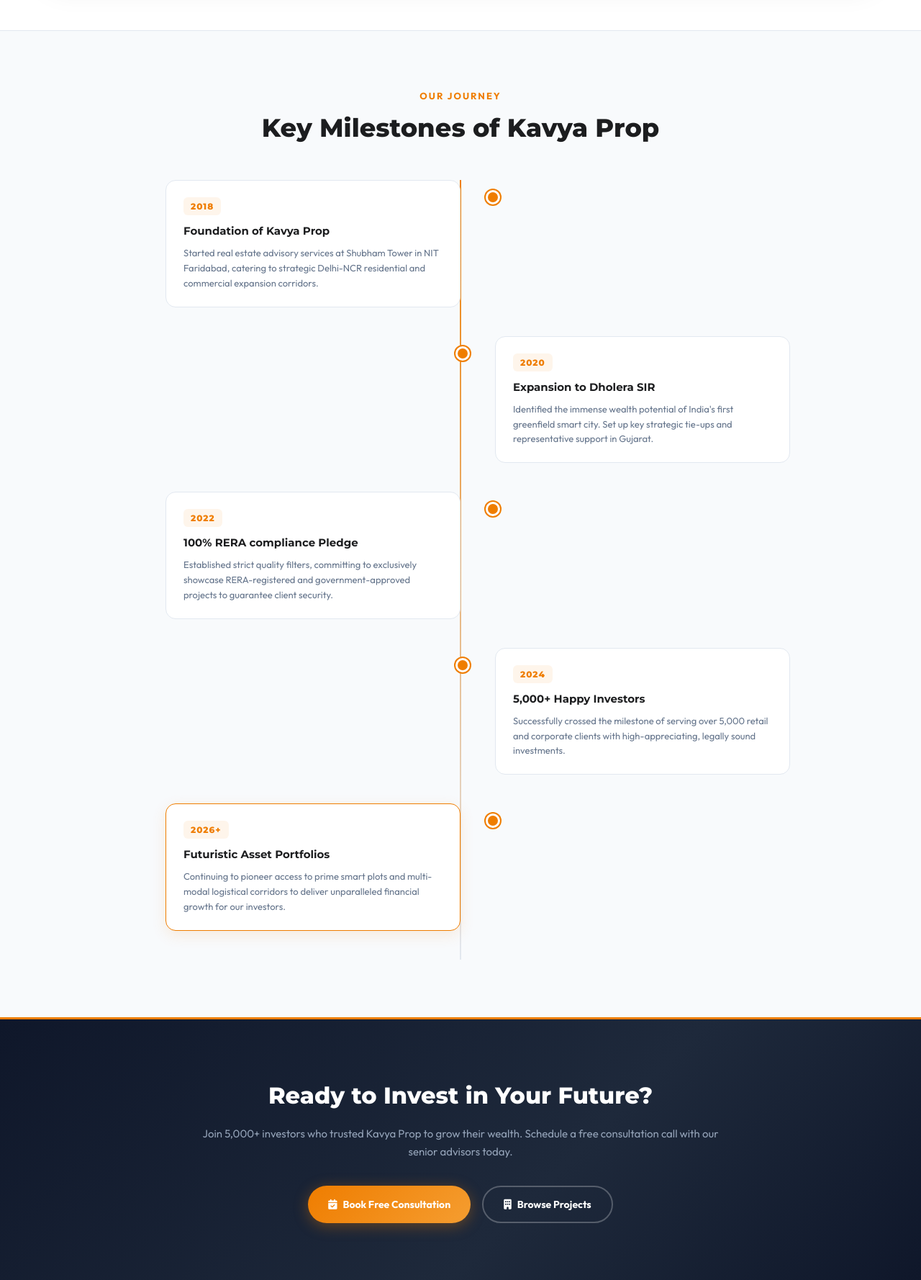
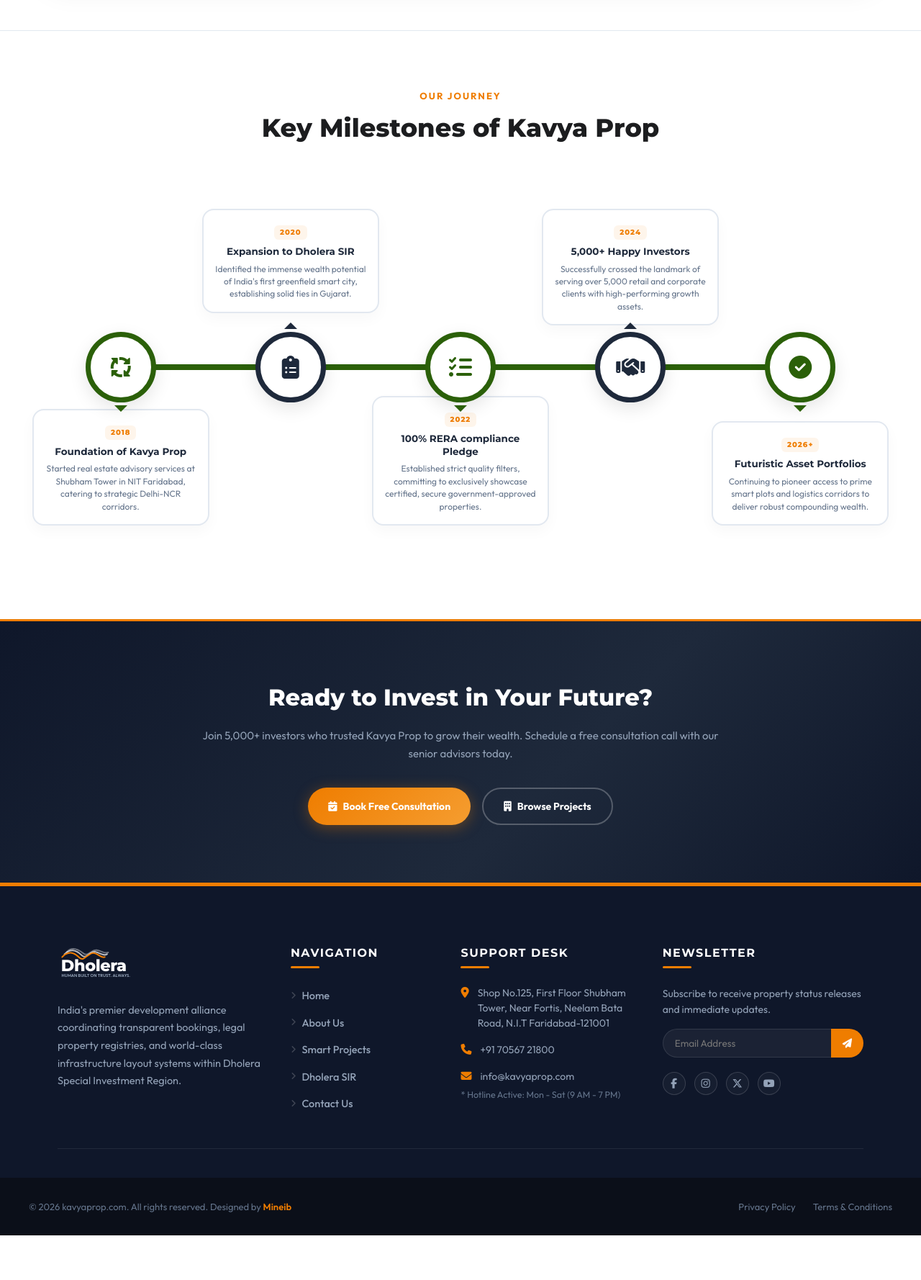
Before and after one commit to Rahul04909/kavyaprop.com, a PHP site: page /dholera-new/about.php in a window 1280 px wide. Shown: the part 2485-4263 px from the top of the page at 72% size. After the commit the page ends 4201 px from the top, so only its background shows below. Run offline with PHP 8.4, Linux system fonts and the light colour scheme.

Commit message:
Redesigned journey timeline to horizontally alternating milestones layout styled exactly after the user's attachment, with alternating top/bottom details, custom green/dark badge rings, indicator arrows, and full responsiveness

```diff
--- a/about.php
+++ b/about.php
@@ -181,53 +181,93 @@ require_once 'includes/db.php';
        SECTION 5 · TIMELINE / MILESTONES
   ══════════════════════════════════════════════════ -->
   <section class="dh-aboutpage-timeline">
-    <div style="max-width:1200px; margin:0 auto; text-align:center; margin-bottom:50px;">
+    <div style="max-width:1200px; margin:0 auto; text-align:center; margin-bottom:20px;">
       <span class="dh-aboutpage-subtitle">Our Journey</span>
       <h2 class="dh-aboutpage-title">Key Milestones of Kavya Prop</h2>
     </div>
 
-    <div class="dh-timeline-container">
+    <div class="kavya-timeline-wrapper">
+      <!-- Horizontal axis line through center -->
+      <div class="kavya-timeline-line"></div>
 
-      <div class="dh-timeline-item dh-tl-left">
-        <div class="dh-timeline-content">
-          <span class="dh-tl-year">2018</span>
+      <div class="kavya-timeline-items">
+
+        <!-- Node 1 (Below) -->
+        <div class="kavya-timeline-item kavya-tl-bottom">
+          <div class="kavya-tl-badge-wrapper">
+            <div class="kavya-tl-badge badge-green" title="Initiation Phase">
+              <i class="fa-solid fa-arrows-spin"></i>
+            </div>
+            <div class="kavya-tl-arrow"></div>
+          </div>
+          <div class="kavya-tl-text-block">
+            <span class="kavya-tl-year">2018</span>
             <h4>Foundation of Kavya Prop</h4>
-          <p>Started real estate advisory services at Shubham Tower in NIT Faridabad, catering to strategic Delhi-NCR residential and commercial expansion corridors.</p>
+            <p>Started real estate advisory services at Shubham Tower in NIT Faridabad, catering to strategic Delhi-NCR corridors.</p>
           </div>
         </div>
 
-      <div class="dh-timeline-item dh-tl-right">
-        <div class="dh-timeline-content">
-          <span class="dh-tl-year">2020</span>
+        <!-- Node 2 (Above) -->
+        <div class="kavya-timeline-item kavya-tl-top">
+          <div class="kavya-tl-text-block">
+            <span class="kavya-tl-year">2020</span>
             <h4>Expansion to Dholera SIR</h4>
-          <p>Identified the immense wealth potential of India's first greenfield smart city. Set up key strategic tie-ups and representative support in Gujarat.</p>
+            <p>Identified the immense wealth potential of India's first greenfield smart city, establishing solid ties in Gujarat.</p>
+          </div>
+          <div class="kavya-tl-badge-wrapper">
+            <div class="kavya-tl-arrow"></div>
+            <div class="kavya-tl-badge badge-dark" title="Planning Phase">
+              <i class="fa-solid fa-clipboard-list"></i>
+            </div>
           </div>
         </div>
 
-      <div class="dh-timeline-item dh-tl-left">
-        <div class="dh-timeline-content">
-          <span class="dh-tl-year">2022</span>
+        <!-- Node 3 (Below) -->
+        <div class="kavya-timeline-item kavya-tl-bottom">
+          <div class="kavya-tl-badge-wrapper">
+            <div class="kavya-tl-badge badge-green" title="Execution Phase">
+              <i class="fa-solid fa-list-check"></i>
+            </div>
+            <div class="kavya-tl-arrow"></div>
+          </div>
+          <div class="kavya-tl-text-block">
+            <span class="kavya-tl-year">2022</span>
             <h4>100% RERA compliance Pledge</h4>
-          <p>Established strict quality filters, committing to exclusively showcase RERA-registered and government-approved projects to guarantee client security.</p>
+            <p>Established strict quality filters, committing to exclusively showcase certified, secure government-approved properties.</p>
           </div>
         </div>
 
-      <div class="dh-timeline-item dh-tl-right">
-        <div class="dh-timeline-content">
-          <span class="dh-tl-year">2024</span>
+        <!-- Node 4 (Above) -->
+        <div class="kavya-timeline-item kavya-tl-top">
+          <div class="kavya-tl-text-block">
+            <span class="kavya-tl-year">2024</span>
             <h4>5,000+ Happy Investors</h4>
-          <p>Successfully crossed the milestone of serving over 5,000 retail and corporate clients with high-appreciating, legally sound investments.</p>
+            <p>Successfully crossed the landmark of serving over 5,000 retail and corporate clients with high-performing growth assets.</p>
+          </div>
+          <div class="kavya-tl-badge-wrapper">
+            <div class="kavya-tl-arrow"></div>
+            <div class="kavya-tl-badge badge-dark" title="Monitoring Phase">
+              <i class="fa-solid fa-handshake"></i>
+            </div>
           </div>
         </div>
 
-      <div class="dh-timeline-item dh-tl-left">
-        <div class="dh-timeline-content dh-tl-active">
-          <span class="dh-tl-year">2026+</span>
+        <!-- Node 5 (Below) -->
+        <div class="kavya-timeline-item kavya-tl-bottom">
+          <div class="kavya-tl-badge-wrapper">
+            <div class="kavya-tl-badge badge-green" title="Futuristic / Closure Phase">
+              <i class="fa-solid fa-circle-check"></i>
+            </div>
+            <div class="kavya-tl-arrow"></div>
+          </div>
+          <div class="kavya-tl-text-block">
+            <span class="kavya-tl-year">2026+</span>
             <h4>Futuristic Asset Portfolios</h4>
-          <p>Continuing to pioneer access to prime smart plots and multi-modal logistical corridors to deliver unparalleled financial growth for our investors.</p>
+            <p>Continuing to pioneer access to prime smart plots and logistics corridors to deliver robust compounding wealth.</p>
           </div>
         </div>
 
+      </div>
     </div>
   </section>
 
--- a/assets/css/about-page.css
+++ b/assets/css/about-page.css
@@ -303,121 +303,173 @@
 }
 
 /* ==========================================================================
-   SECTION 5 · TIMELINE
+   SECTION 5 · TIMELINE (PREMIUM HORIZONTAL ALTERNATING DESIGN)
    ========================================================================== */
 .dh-aboutpage-timeline {
   padding: 80px 5%;
-  background-color: #f8fafc;
+  background-color: #ffffff;
   border-top: 1px solid #e2e8f0;
+  overflow: hidden;
 }
 
-.dh-timeline-container {
-  max-width: 900px;
-  margin: 0 auto;
+.kavya-timeline-wrapper {
   position: relative;
+  max-width: 1200px;
+  margin: 60px auto 20px auto;
+  padding: 20px 0;
 }
 
-/* Central vertical line */
-.dh-timeline-container::before {
-  content: '';
+.kavya-timeline-line {
   position: absolute;
-  top: 0;
-  bottom: 0;
+  left: 8%;
+  right: 8%;
+  top: 50%;
+  height: 8px;
+  background-color: var(--dh-green, #2b6009);
+  transform: translateY(-50%);
+  z-index: 1;
+  border-radius: 4px;
+}
+
+.kavya-timeline-items {
+  display: flex;
+  justify-content: space-between;
+  position: relative;
+  z-index: 2;
+  height: 460px;
+}
+
+.kavya-timeline-item {
+  position: relative;
+  width: 18%;
+  display: flex;
+  flex-direction: column;
+  align-items: center;
+}
+
+/* Badge centered exactly on the timeline line */
+.kavya-tl-badge-wrapper {
+  position: absolute;
+  top: 50%;
+  transform: translateY(-50%);
+  display: flex;
+  flex-direction: column;
+  align-items: center;
+  z-index: 5;
+}
+
+.kavya-tl-badge {
+  width: 84px;
+  height: 84px;
+  border-radius: 50%;
+  background: #ffffff;
+  display: flex;
+  align-items: center;
+  justify-content: center;
+  font-size: 2rem;
+  box-shadow: 0 8px 24px rgba(0,0,0,0.1);
+  transition: all 0.3s cubic-bezier(0.25, 1, 0.5, 1);
+  cursor: pointer;
+}
+
+.kavya-tl-badge:hover {
+  transform: scale(1.1) rotate(10deg);
+  box-shadow: 0 12px 30px rgba(0,0,0,0.15);
+}
+
+.badge-green {
+  border: 7px solid var(--dh-green, #2b6009);
+  color: var(--dh-green, #2b6009);
+}
+
+.badge-dark {
+  border: 7px solid #1e293b;
+  color: #1e293b;
+}
+
+/* Arrow indicators */
+.kavya-tl-arrow {
+  width: 0;
+  height: 0;
+  border-left: 9px solid transparent;
+  border-right: 9px solid transparent;
+  position: absolute;
+  z-index: 6;
+}
+
+/* For nodes whose text is at the bottom: arrow is at the bottom of the badge pointing down to the text */
+.kavya-tl-bottom .kavya-tl-arrow {
+  border-top: 9px solid var(--dh-green, #2b6009);
+  bottom: -13px;
   left: 50%;
-  width: 2px;
-  background: linear-gradient(to bottom, var(--dh-orange, #ef7d00) 0%, #e2e8f0 100%);
   transform: translateX(-50%);
 }
 
-.dh-timeline-item {
-  display: flex;
-  width: 50%;
-  padding-bottom: 40px;
-  position: relative;
+/* For nodes whose text is at the top: arrow is at the top of the badge pointing up to the text */
+.kavya-tl-top .kavya-tl-arrow {
+  border-bottom: 9px solid #1e293b;
+  top: -13px;
+  left: 50%;
+  transform: translateX(-50%);
 }
 
-.dh-tl-left {
-  padding-right: 48px;
-  justify-content: flex-end;
-  align-self: flex-start;
+/* Text blocks */
+.kavya-tl-text-block {
+  position: absolute;
+  background: #ffffff;
+  border: 2px solid #e2e8f0;
+  border-radius: 16px;
+  padding: 16px;
+  width: 210px;
+  box-shadow: 0 8px 20px rgba(0,0,0,0.03);
+  transition: all 0.3s ease;
+  text-align: center;
 }
 
-.dh-tl-right {
-  padding-left: 48px;
-  margin-left: 50%;
+.kavya-timeline-item:hover .kavya-tl-text-block {
+  box-shadow: 0 15px 30px rgba(0,0,0,0.08);
+  border-color: var(--dh-orange, #ef7d00);
 }
 
-/* Circle dot on the timeline */
-.dh-tl-left::after,
-.dh-tl-right::before {
-  content: '';
-  position: absolute;
-  top: 14px;
-  width: 14px;
-  height: 14px;
-  border-radius: 50%;
-  background: var(--dh-orange, #ef7d00);
-  border: 3px solid #fff;
-  box-shadow: 0 0 0 2px var(--dh-orange, #ef7d00);
-  z-index: 2;
+/* Positioning text blocks */
+.kavya-tl-bottom .kavya-tl-text-block {
+  bottom: 10px; /* Pushed fully down */
 }
 
-.dh-tl-left::after {
-  right: -7px;
+.kavya-tl-top .kavya-tl-text-block {
+  top: 10px; /* Pushed fully up */
 }
 
-.dh-tl-right::before {
-  left: -7px;
-}
-
-.dh-timeline-content {
-  background: #ffffff;
-  border: 1.5px solid #e2e8f0;
-  border-radius: 14px;
-  padding: 22px 24px;
-  transition: all 0.3s ease;
-  max-width: 360px;
-}
-
-.dh-timeline-content:hover {
-  border-color: var(--dh-orange, #ef7d00);
-  box-shadow: 0 6px 20px rgba(239, 125, 0, 0.08);
-  transform: translateY(-3px);
-}
-
-.dh-tl-active {
-  border-color: var(--dh-orange, #ef7d00) !important;
-  box-shadow: 0 6px 20px rgba(239, 125, 0, 0.12);
-}
-
-.dh-tl-year {
+.kavya-tl-year {
   display: inline-block;
   font-family: 'Montserrat', sans-serif;
-  font-size: 12px;
+  font-size: 10px;
   font-weight: 800;
   color: var(--dh-orange, #ef7d00);
   background: rgba(239, 125, 0, 0.08);
   border-radius: 6px;
-  padding: 3px 10px;
-  margin-bottom: 10px;
+  padding: 2px 8px;
+  margin-bottom: 8px;
   letter-spacing: 1px;
 }
 
-.dh-timeline-content h4 {
+.kavya-tl-text-block h4 {
   font-family: 'Montserrat', sans-serif;
-  font-size: 15px;
+  font-size: 13.5px;
   font-weight: 700;
-  color: #1c1d1f;
-  margin: 0 0 8px 0;
+  color: #1e293b;
+  margin: 0 0 6px 0;
+  line-height: 1.3;
 }
 
-.dh-timeline-content p {
+.kavya-tl-text-block p {
   font-family: 'Outfit', sans-serif;
-  font-size: 13px;
+  font-size: 12px;
   color: #64748b;
-  line-height: 1.6;
+  line-height: 1.45;
   margin: 0;
 }
+
 
 /* ==========================================================================
    SECTION 6 · CTA BANNER
```
Also changed, not shown: other parts of assets/css/about-page.css (+45 -21 lines). Lines whose indentation alone changed are shown as unchanged.
